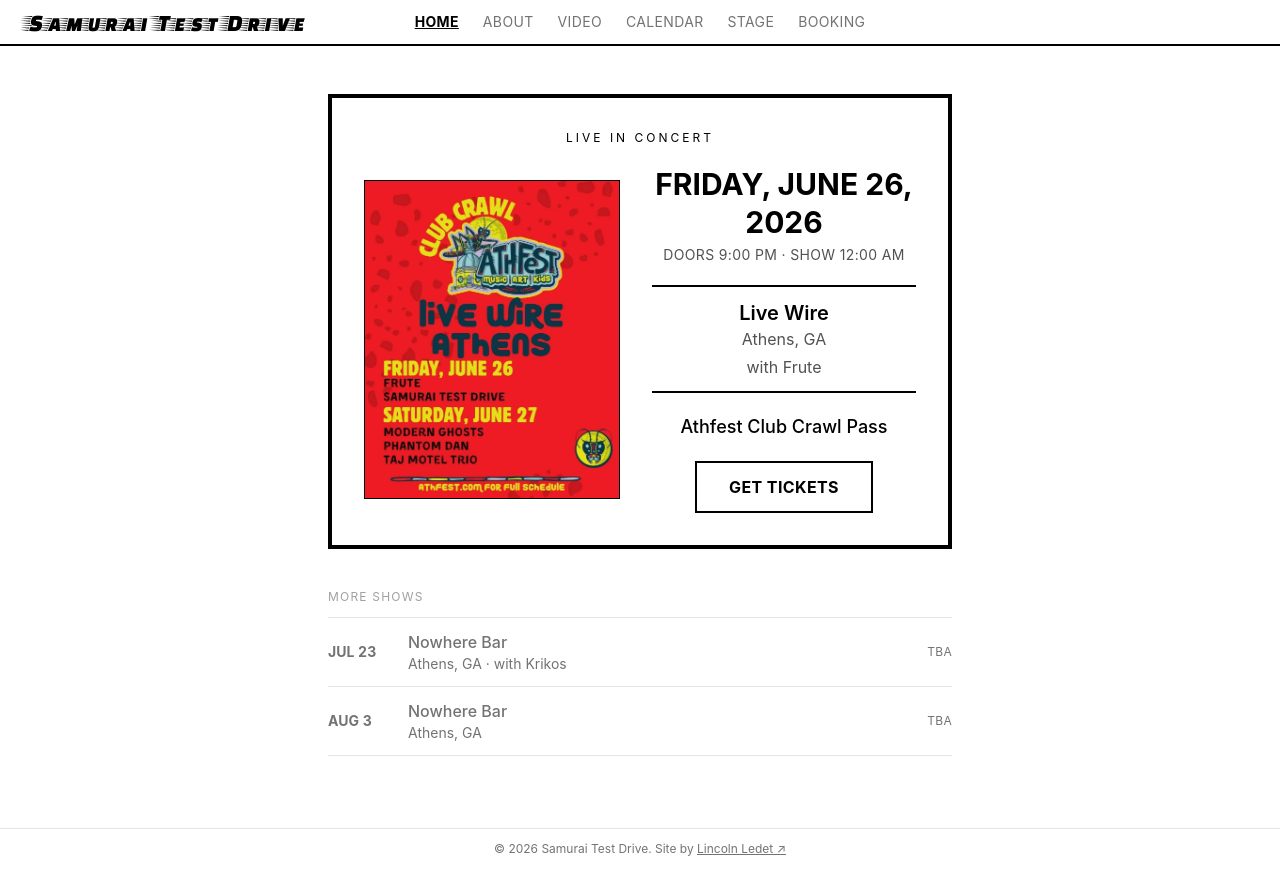
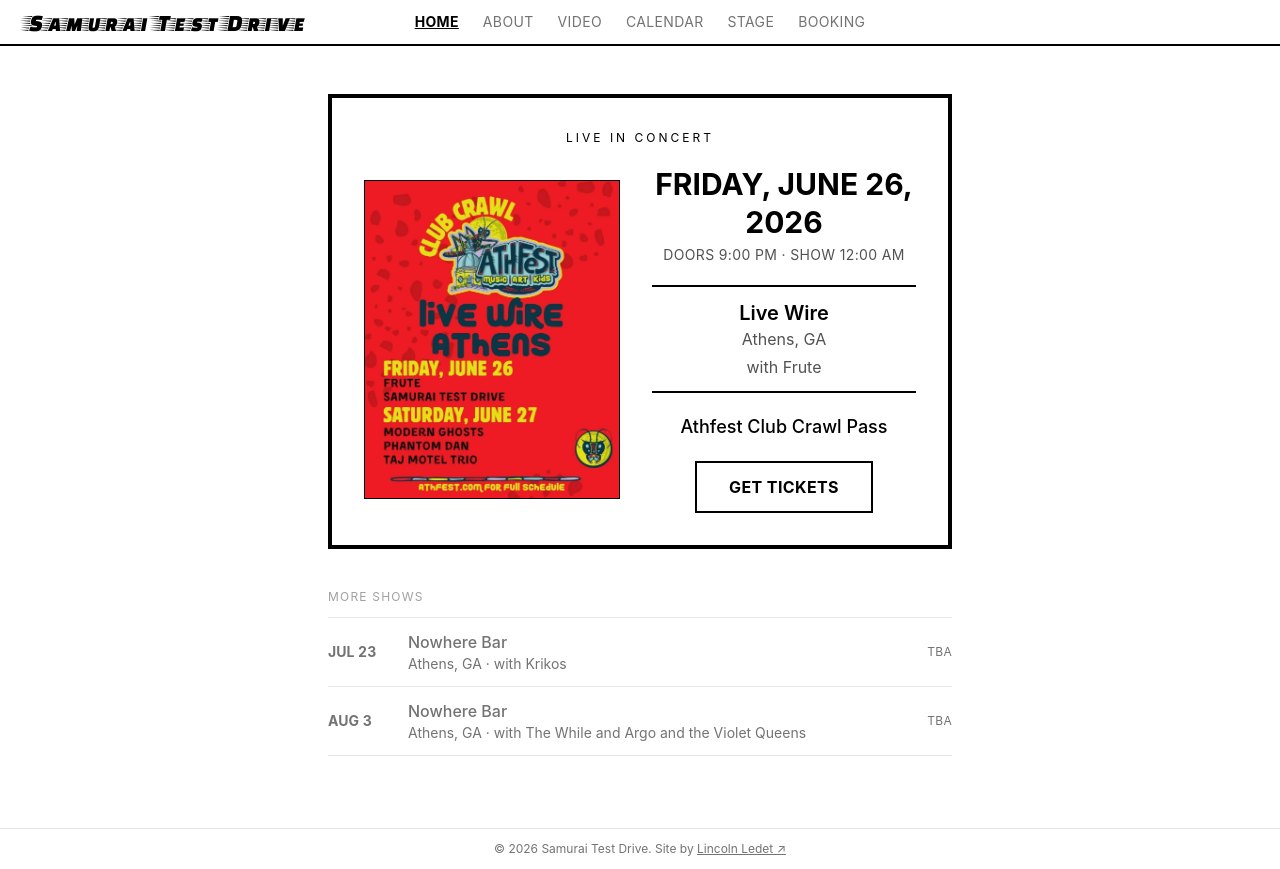
Before and after one commit to LincolnLedet/samurai-test-drive-epk, a React (Vite) app: page / in a window 1280 px wide. Built offline with nearby package versions, Linux system fonts and the light colour scheme.

Commit message:
3rd show update

```diff
--- a/src/data.js
+++ b/src/data.js
@@ -64,13 +64,14 @@
   },
   {
     date: '2026-08-03',
-    time: 'TBD',
-    doors: 'TBD',
+    time: '9:30 PM',
+    doors: '8:30 PM',
     venue: 'Nowhere Bar',
     city: 'Athens, GA',
-    support: '',
-    price: 'TBD',
+    support: 'with The While and Argo and the Violet Queens',
+    price: '$10 at the door',
     tickets: '',
+    poster: '/posters/nowhere-bar-2026-08-03.webp',
   },
 ]
 
```
Also changed, not shown: public/posters/nowhere-bar-2026-08-03.webp (added).
